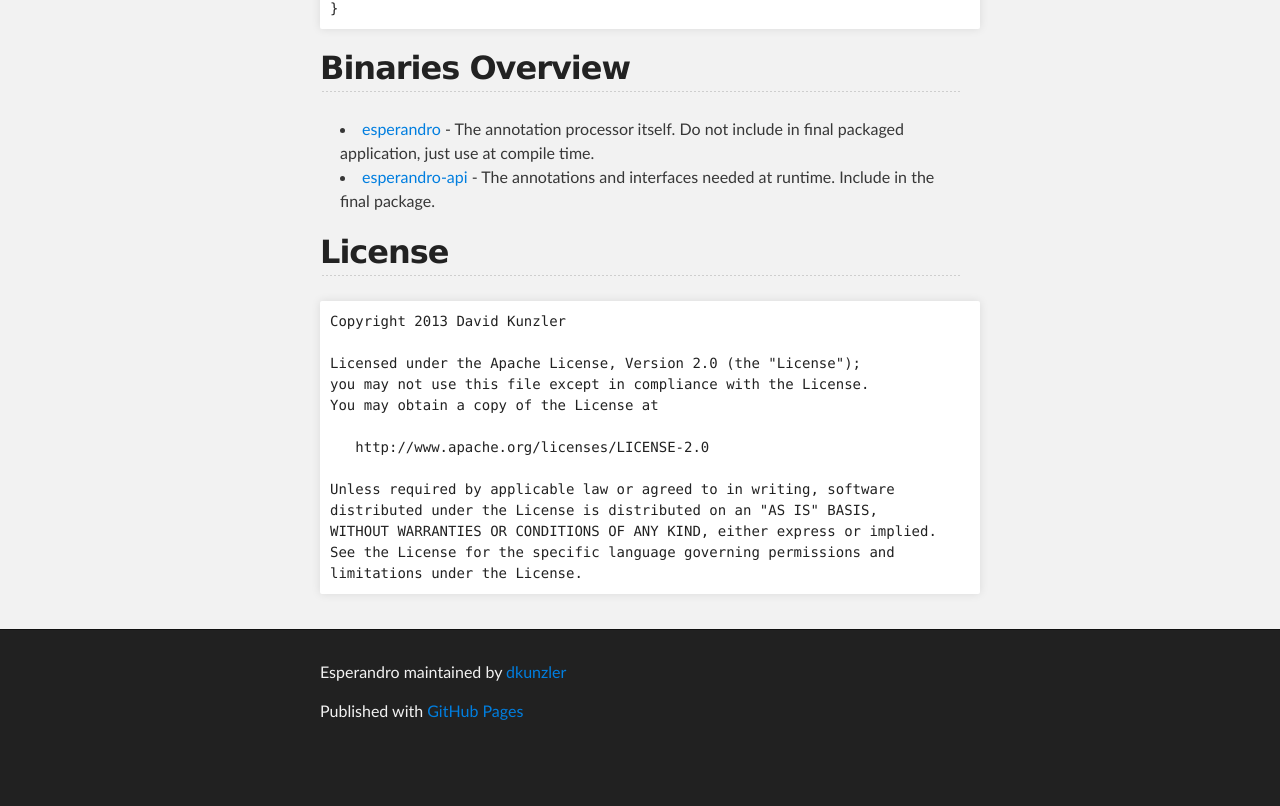
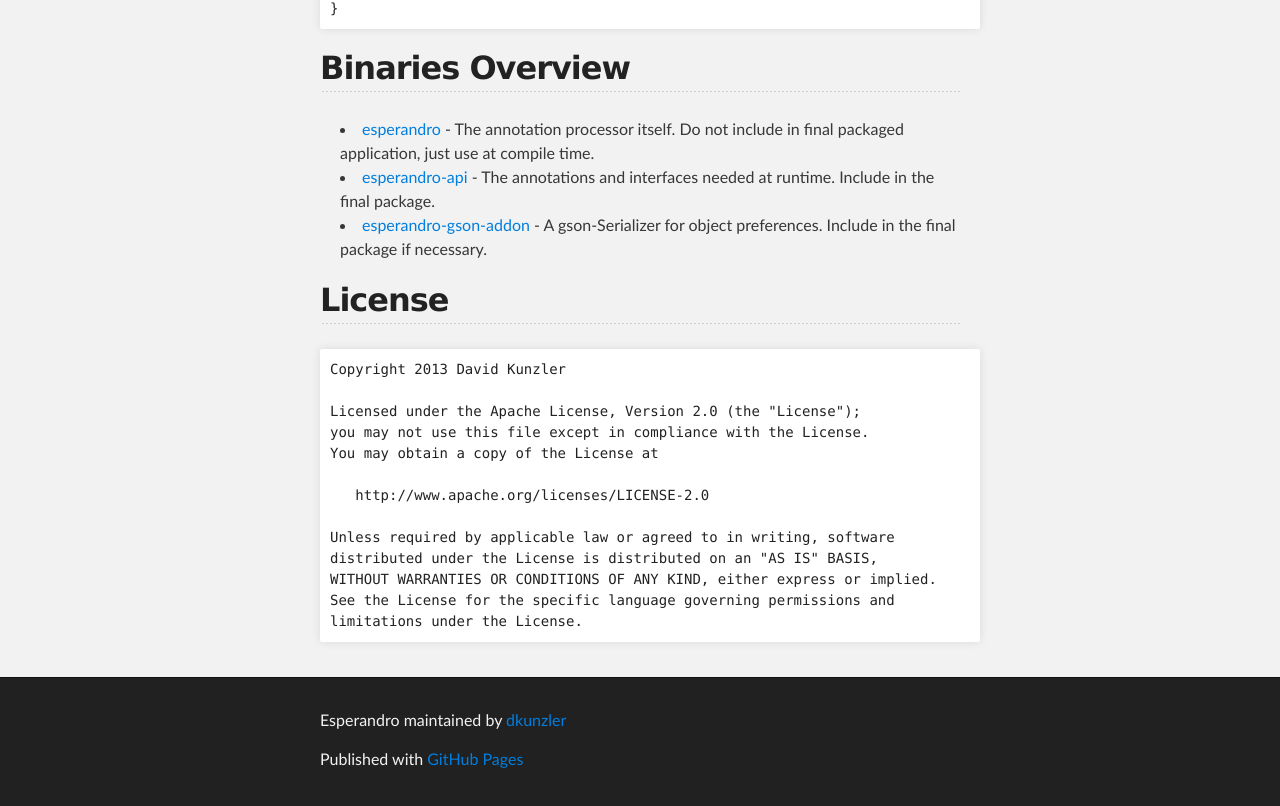
Before and after one commit to dkunzler/esperandro, a plain HTML site: page index.html in a window 1280 px wide. Shown: the part 5783-6589 px from the top of the page. Before the commit the page ends 6541 px from the top, so only its background shows below. Drawn offline with Linux system fonts and the light colour scheme.

Commit message:
inheritance and object preferences

```diff
--- a/index.html
+++ b/index.html
@@ -319,6 +319,7 @@ android.applicationVariants.all { variant ->
           <ul>
            <li><a href="http://search.maven.org/remotecontent?filepath=de/devland/esperandro/esperandro/0.13/esperandro-0.13-jar-with-dependencies.jar">esperandro</a> - The annotation processor itself. Do not include in final packaged application, just use at compile time.</li>
            <li><a href="http://search.maven.org/remotecontent?filepath=de/devland/esperandro/esperandro-api/0.13/esperandro-api-0.13.jar">esperandro-api</a> - The annotations and interfaces needed at runtime. Include in the final package.</li>
+		   <li><a href="http://search.maven.org/remotecontent?filepath=de/devland/esperandro/esperandro-gson-addon/0.13/esperandro-gson-addon-0.13-jar-with-dependencies.jar">esperandro-gson-addon</a> - A gson-Serializer for object preferences. Include in the final package if necessary.</li>
           </ul>
          </p>
 
```
